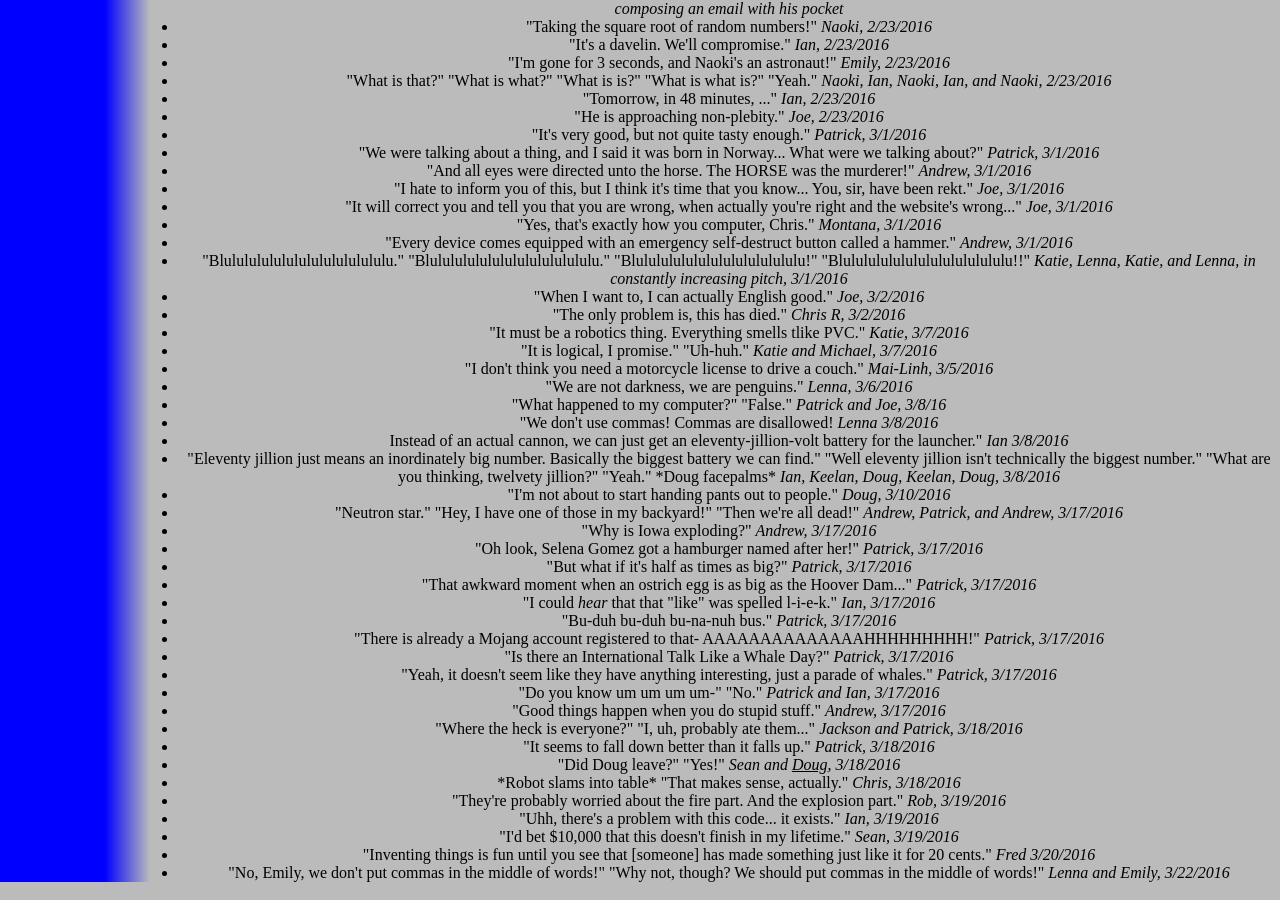
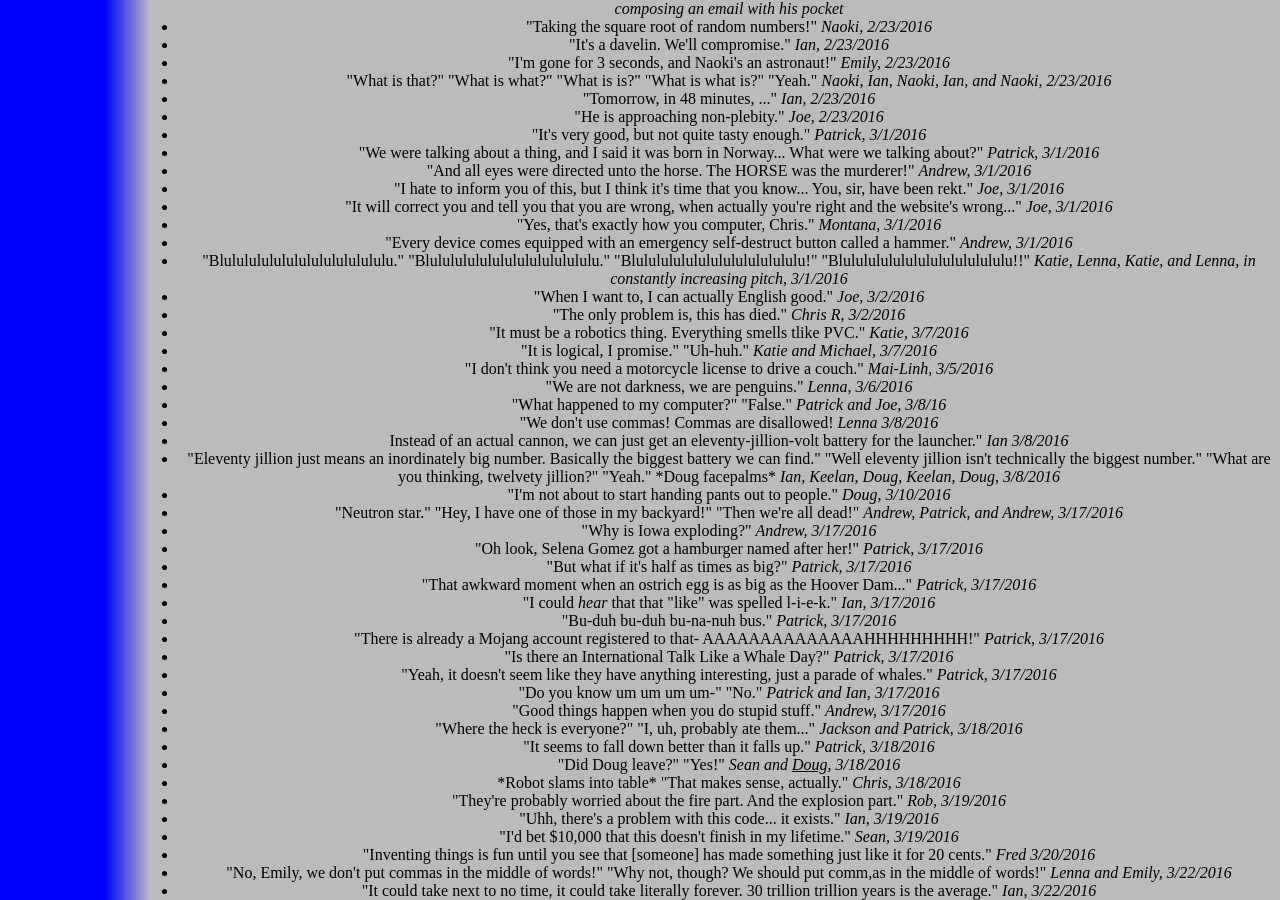
Before and after one commit to katiebugmoon/FRC4131.github.io, a Jekyll site: the page built from media/2016/quotes.html, in a window 1280 px wide and 900 px high, scrolled down 1654 px. Built offline with Jekyll 4.4.1, drawn with Linux system fonts in a browser that asks for light colours; nearby versions of some CDN libraries.

Commit message:
Update quotes.html

```diff
--- a/media/2016/quotes.html
+++ b/media/2016/quotes.html
@@ -133,6 +133,7 @@
 	<li>"Uhh, there's a problem with this code... it exists." <i>Ian, 3/19/2016</i></li>
 	<li>"I'd bet $10,000 that this doesn't finish in my lifetime." <i>Sean, 3/19/2016</i></li>
 	<li>"Inventing things is fun until you see that [someone] has made something just like it for 20 cents." <i>Fred 3/20/2016</i></li>
-	<li>"No, Emily, we don't put commas in the middle of words!" "Why not, though? We should put commas in the middle of words!" <i>Lenna and Emily, 3/22/2016</i></li>
+	<li>"No, Emily, we don't put commas in the middle of words!" "Why not, though? We should put comm,as in the middle of words!" <i>Lenna and Emily, 3/22/2016</i></li>
+	<li>"It could take next to no time, it could take literally forever. 30 trillion trillion years is the average." <i>Ian, 3/22/2016</i></li>
 
 </ul><center>
```
